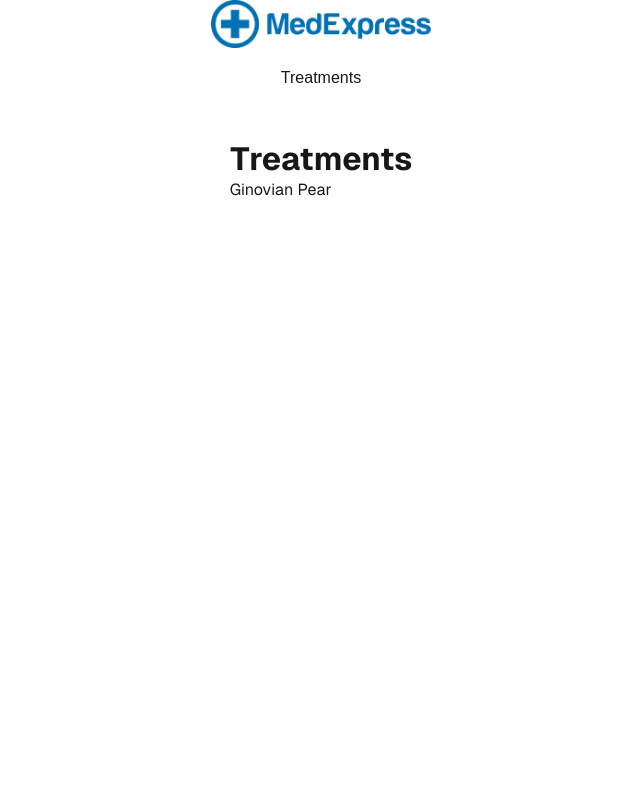
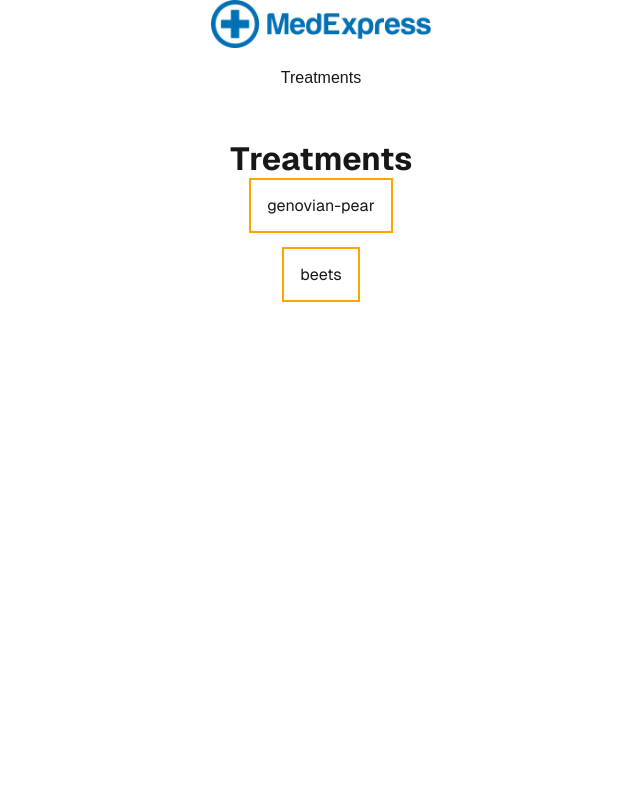
Before and after one commit to dm78985/helios_test, a Next.js app in the folder app/: page /treatments in a window 1280 px wide. Shown: the top 800 px of the page, without its empty margins (319-959 px from the left). Built offline with nearby package versions, Linux system fonts and the light colour scheme.

Commit message:
chore: extend to handle more allergies

```diff
--- a/app/src/app/api/consultation/questions/[condition]/questions.ts
+++ b/app/src/app/api/consultation/questions/[condition]/questions.ts
@@ -1,6 +1,6 @@
-import { Conditions, ConditionToQuestions, QuestionType } from "@/types"
+import { Conditions, Question, QuestionType } from "@/types"
 
-export const conditionToQuestions: ConditionToQuestions = {
+export const conditionToQuestions: Record<Conditions, Question[]> = {
   [Conditions.GENOVIAN_PEAR]: [
     {
       value: "Are you between the ages of 18 and 74?",
@@ -28,4 +28,22 @@ export const conditionToQuestions: ConditionToQuestions = {
       name: "heartCondition",
     },
   ],
+  [Conditions.BEET_ALLERGY]: [
+    {
+      value: "Are you pregnant or trying to conceive?",
+      type: QuestionType.RADIO,
+      name: "pregnant",
+    },
+    {
+      value: "Black bears are the best type of bear?",
+      type: QuestionType.RADIO,
+      name: "blackBear",
+    },
+    {
+      value:
+        "Battlestar galactica is the greatest television series of our time?",
+      type: QuestionType.RADIO,
+      name: "battlestarGalactica",
+    },
+  ],
 }
--- /dev/null
+++ b/app/src/app/api/treatments/route.ts
@@ -0,0 +1,7 @@
+import { conditionToQuestions } from "../consultation/questions/[condition]/questions"
+
+export async function GET() {
+  return new Response(JSON.stringify(Object.keys(conditionToQuestions)), {
+    status: 200,
+  })
+}
--- a/app/src/app/treatments/page.tsx
+++ b/app/src/app/treatments/page.tsx
@@ -1,10 +1,31 @@
 import Link from "next/link"
+import siteDefinition from "@/siteDefinition.json"
+import { notFound } from "next/navigation"
+import "./styles.css"
 
-export default function Treatments() {
+export default async function Treatments() {
+  const treamentsAvailable = await fetch(
+    `${siteDefinition.originUrl}/api/treatments`,
+  )
+
+  if (!treamentsAvailable.ok) {
+    return notFound()
+  }
+
+  const treatments = await treamentsAvailable.json()
+
   return (
     <div>
       <h1>Treatments</h1>
-      <Link href="/treatments/genovian-pear">Ginovian Pear</Link>
+      <ul className="treatments">
+        {treatments.map((treatment: string) => (
+          <li key={treatment}>
+            <Link className="treatment" href={`/treatments/${treatment}`}>
+              {treatment}
+            </Link>
+          </li>
+        ))}
+      </ul>
     </div>
   )
 }
--- /dev/null
+++ b/app/src/app/treatments/styles.css
@@ -0,0 +1,11 @@
+.treatments {
+  display: flex;
+  flex-direction: column;
+  gap: 16px;
+}
+
+.treatment {
+  padding: 16px;
+  border: 2px solid orange;
+  cursor: pointer;
+}
--- a/app/src/types.ts
+++ b/app/src/types.ts
@@ -8,10 +8,7 @@ export enum QuestionType {
   RADIO = "radio",
 }
 
-export interface ConditionToQuestions {
-  [condition: string]: Question[]
-}
-
 export enum Conditions {
   GENOVIAN_PEAR = "genovian-pear",
+  BEET_ALLERGY = "beets",
 }
```
